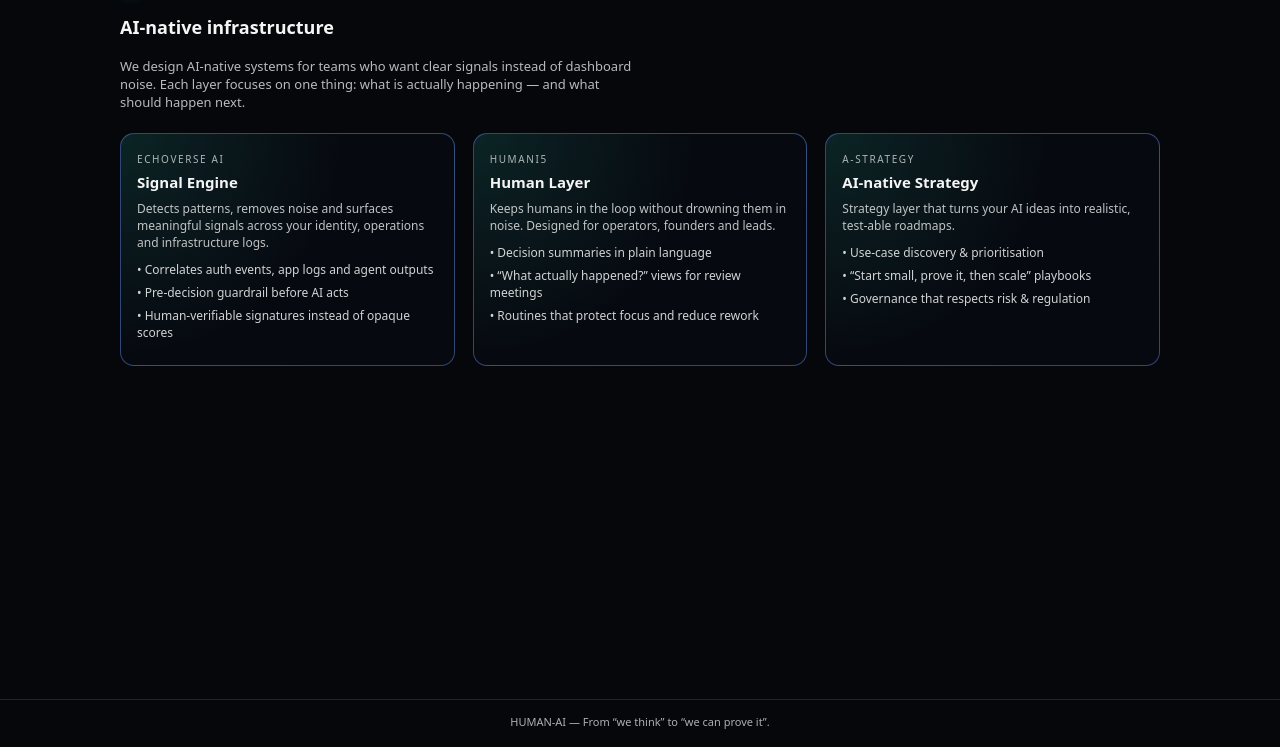
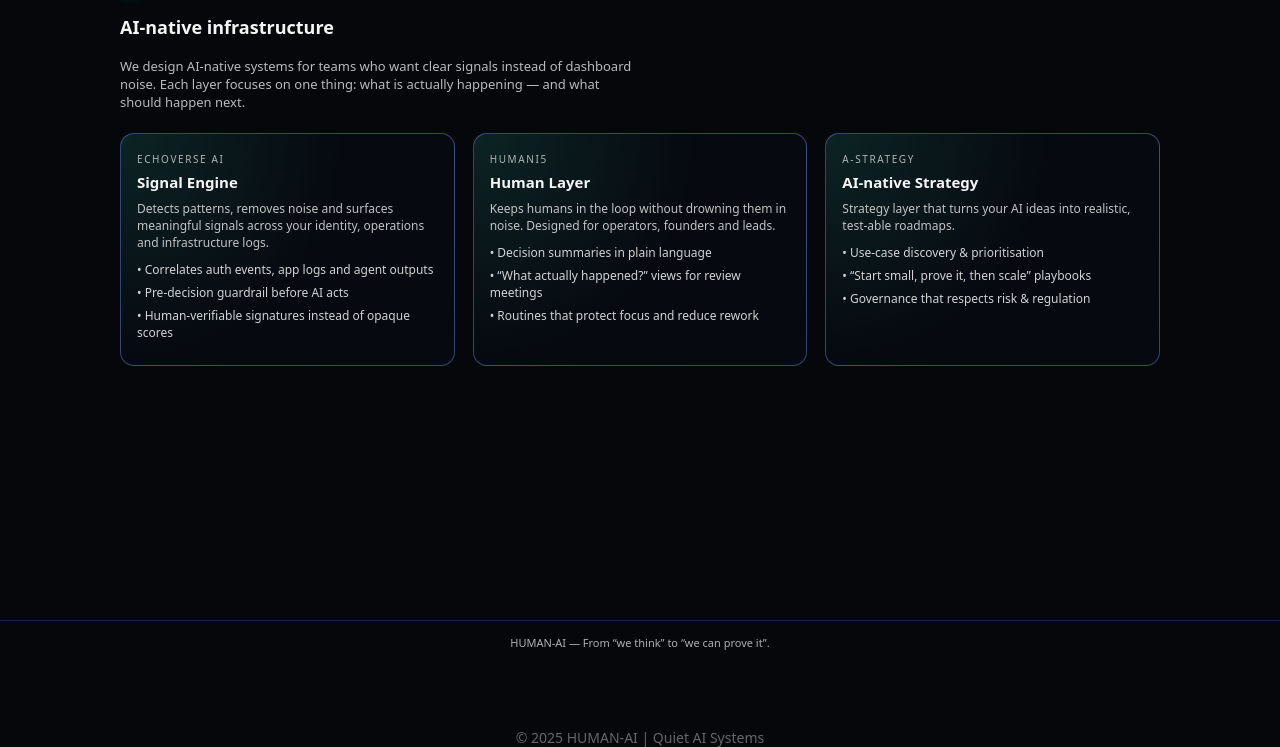
Before and after one commit to humanal-labs/humanal-site, a plain HTML site: page systems.html in a window 1280 px wide. Shown: the part 53-800 px from the top of the page. Drawn offline with Linux system fonts and the light colour scheme.

Commit message:
Update systems.html

```diff
--- a/systems.html
+++ b/systems.html
@@ -82,6 +82,9 @@
   <footer class="footer">
     HUMAN-AI — From “we think” to “we can prove it”.
   </footer>
+  <footer style="text-align:center;margin-top:60px;color:#666;font-size:14px;">
+  © 2025 HUMAN-AI | Quiet AI Systems
+</footer>
 </body>
 
 </html>
```
